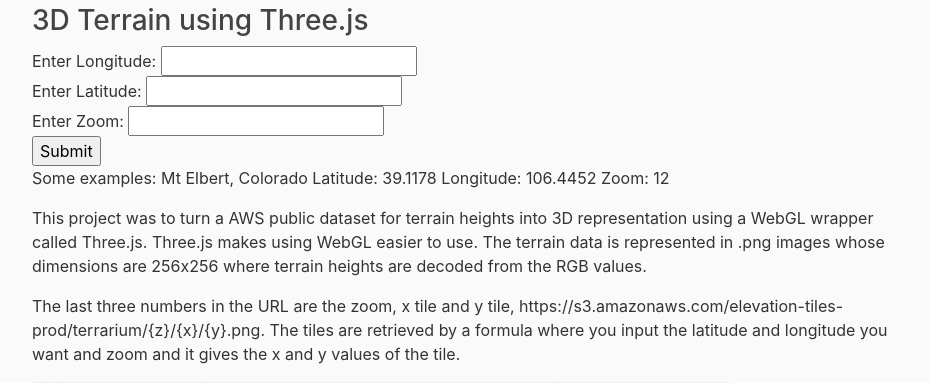
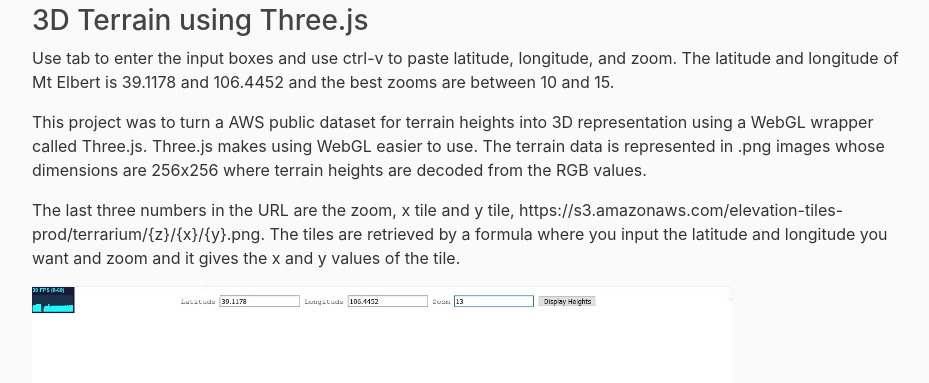
Before and after one commit to rpshredow/rpshredow-website-reverieslab.com-v3, a Django app: page /terrain/ in a window 1280 px wide. Shown: the part 76-459 px from the top of the page, without its empty margins (68-997 px from the left). Run offline with Django 3.2, Linux system fonts and the light colour scheme; some libraries are stand-ins or nearby versions.

Commit message:
fixed terrain page

```diff
--- a/projects/templates/projects/terrain.html
+++ b/projects/templates/projects/terrain.html
@@ -6,21 +6,8 @@
             <div>
                 <h3>3D Terrain using Three.js</h3>
 
-                <form action="{% url '3DTerrain' %}">
-
-                    Enter Longitude: <input type="text" name="longitude"><br>
-                    Enter Latitude: <input type="text" name="latitude"><br>
-                    Enter Zoom: <input type="text" name="zoom"><br>
-                    <input type="submit">
-
-                </form>
-
-                <div id="container">
-                    <p>Some examples: Mt Elbert, Colorado Latitude: 39.1178 Longitude: 106.4452 Zoom: 12</p>
-                </div>
-
-                <!-- <p>Use tab to enter the input boxes and use ctrl-v to paste latitude, longitude, and zoom. The latitude and longitude
-                    of Mt Elbert is 39.1178 and 106.4452 and the best zooms are between 10 and 15.</p> -->
+                <p>Use tab to enter the input boxes and use ctrl-v to paste latitude, longitude, and zoom. The latitude and longitude
+                    of Mt Elbert is 39.1178 and 106.4452 and the best zooms are between 10 and 15.</p>
                 <p>This project was to turn a AWS public dataset for terrain heights into 3D representation using a WebGL wrapper
                     called Three.js. Three.js makes using WebGL easier to use. The terrain data is represented in .png images whose
                     dimensions are 256x256 where terrain heights are decoded from the RGB values.</p>
--- a/projects/urls.py
+++ b/projects/urls.py
@@ -8,5 +8,5 @@
     path('fpgann/', views.fpgann, name='projects-fpgann'),
     path('stock/', views.stock, name='projects-stock'),
     path('price/', views.price, name='price'),
-    path('terrainapp/', views.terrainapp, name='terrainapp'),
+    #path('terrainapp/', views.terrainapp, name='terrainapp'),
 ]
--- a/projects/views.py
+++ b/projects/views.py
@@ -85,7 +85,7 @@
     })
 
 
-def terrainapp(request):
+""" def terrainapp(request):
 
     latitude = float(request.GET.get('lat', None))
     longitude = float(request.GET.get('lon', None))
@@ -116,4 +116,4 @@
 
     # return render(request, 'projects/terrainapp.html', {'heights': heights})
 
-    return JsonResponse({"heights":heights}, status = 200)
+    return JsonResponse({"heights":heights}, status = 200) """
```
Also changed, not shown: requirements.txt (+17 -54 lines).
